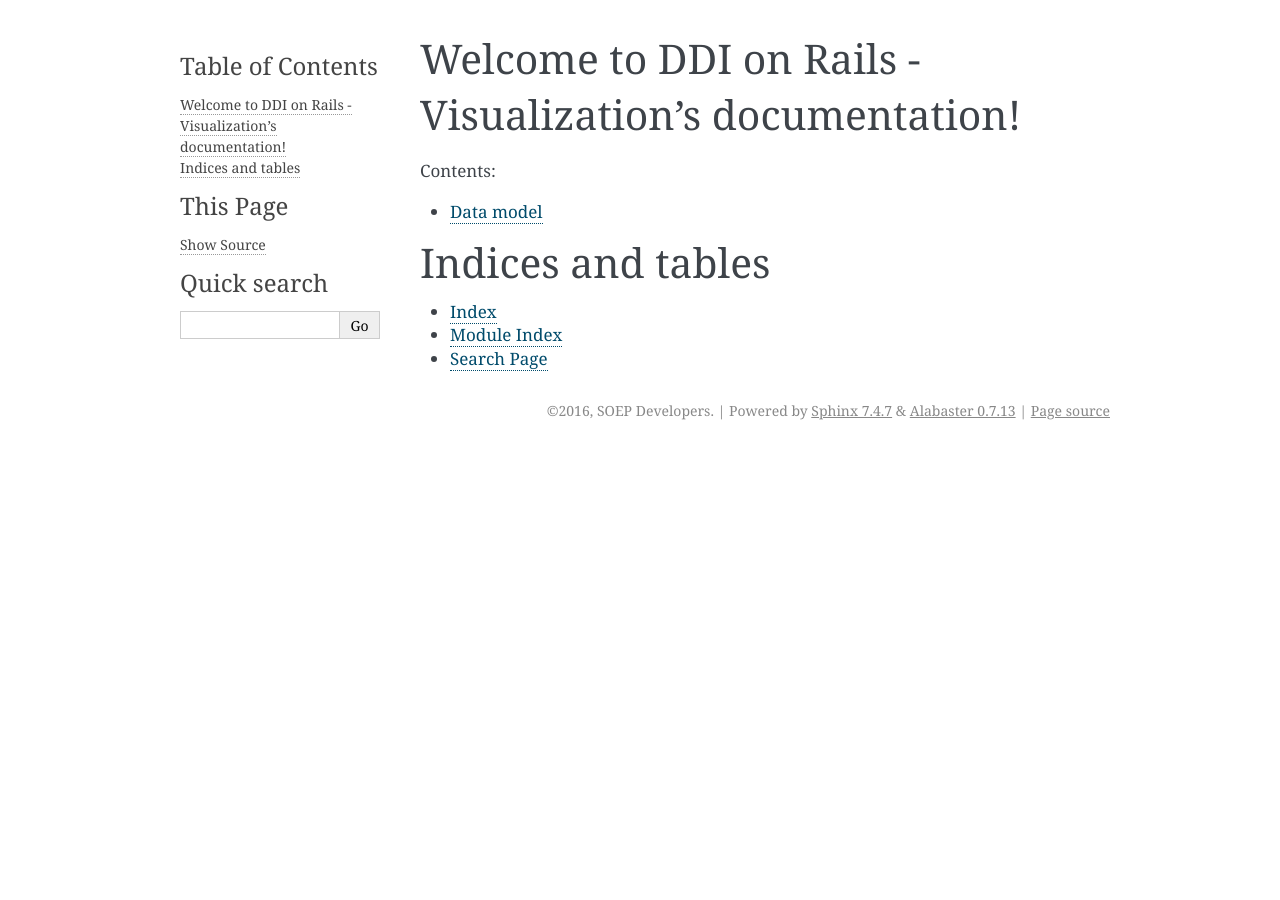
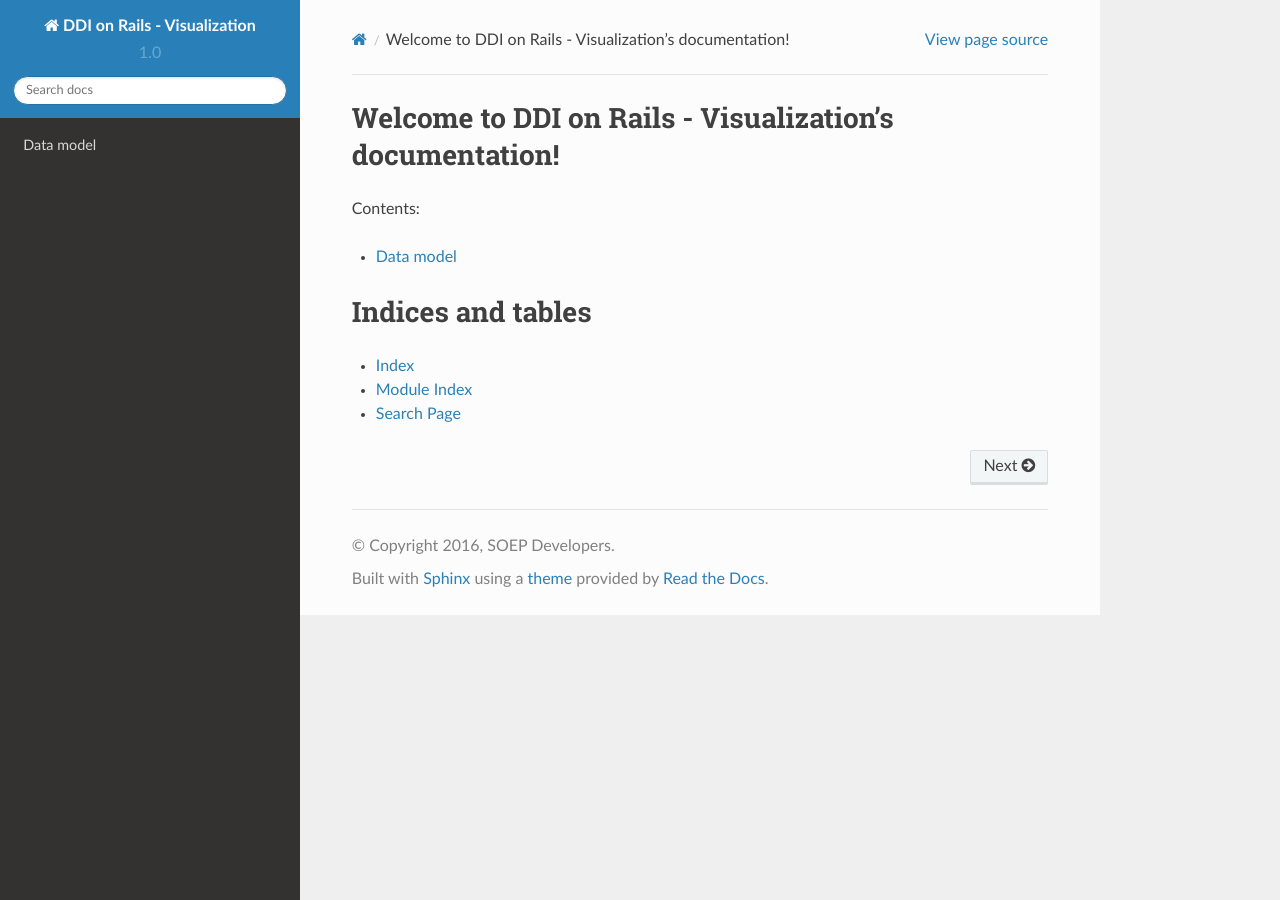
Before and after one commit to ddionrails/ddionrails-visualization, a Sphinx documentation site: the page built from docs/index.rst, in a window 1280 px wide. Built offline with Sphinx 7.4.7 and the Read the Docs theme 2.0.0, drawn with Linux system fonts in a browser that asks for light colours.

Commit message:
Update theme for the documentation

```diff
--- a/docs/conf.py
+++ b/docs/conf.py
@@ -112,7 +112,16 @@
 
 # The theme to use for HTML and HTML Help pages.  See the documentation for
 # a list of builtin themes.
-html_theme = 'alabaster'
+# html_theme = 'alabaster'
+
+# on_rtd is whether we are on readthedocs.org
+import os
+on_rtd = os.environ.get('READTHEDOCS', None) == 'True'
+
+if not on_rtd:  # only import and set the theme if we're building docs locally
+    import sphinx_rtd_theme
+    html_theme = 'sphinx_rtd_theme'
+    html_theme_path = [sphinx_rtd_theme.get_html_theme_path()]
 
 # Theme options are theme-specific and customize the look and feel of a theme
 # further.  For a list of options available for each theme, see the
```
